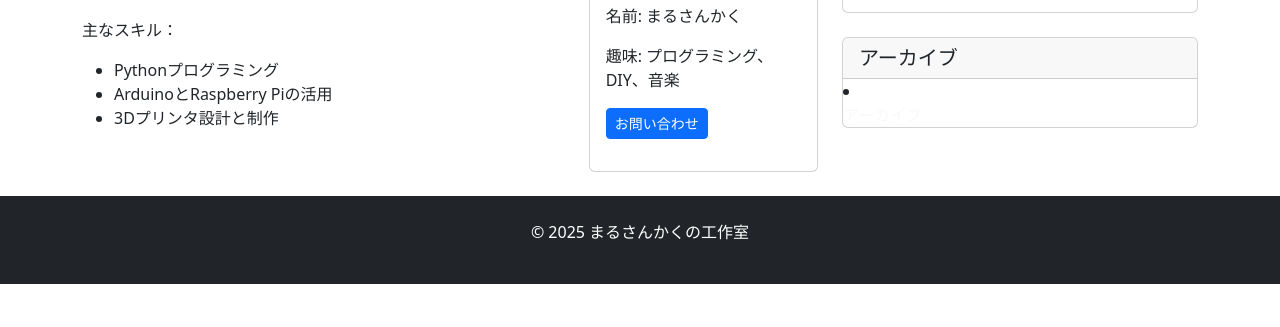
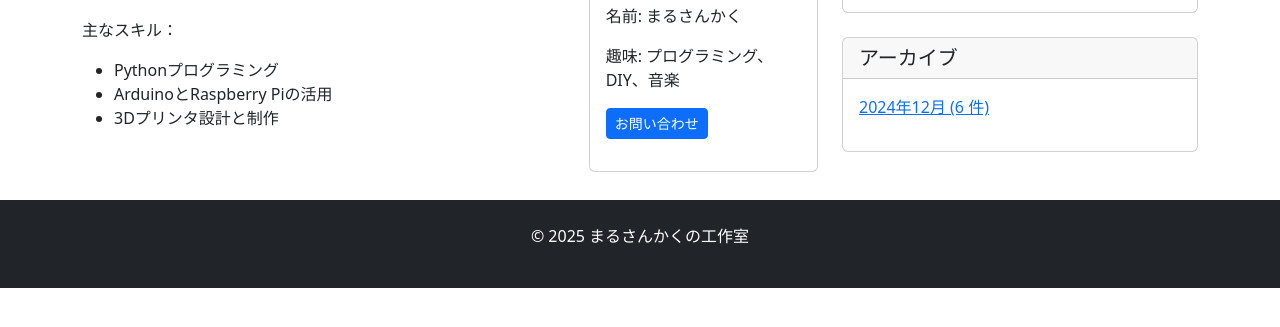
Before and after one commit to MaruSankakuEngineer/Myblog, a Django app: page /about in a window 1280 px wide. Shown: the part 299-626 px from the top of the page. Run offline with Django 5.2, Linux system fonts and the light colour scheme; data comes from the database, SQL or seed files in the repository; some libraries are stand-ins or nearby versions.

Commit message:
ホーム画面にアーカイブを表示

```diff
--- a/Myblog/Myblog/settings.py
+++ b/Myblog/Myblog/settings.py
@@ -64,6 +64,7 @@ TEMPLATES = [
                 'django.template.context_processors.request',
                 'django.contrib.auth.context_processors.auth',
                 'django.contrib.messages.context_processors.messages',
+                "website.context_processor.add_archives",
             ],
         },
     },
--- /dev/null
+++ b/Myblog/website/context_processor.py
@@ -0,0 +1,13 @@
+from django.db.models import Count
+from .models import Article
+from django.db.models.functions import TruncMonth
+
+
+def add_archives(request):
+    archives = (
+        Article.objects.annotate(month=TruncMonth("created_at"))
+        .values("month")
+        .annotate(count=Count("id"))
+        .order_by("-month")
+    )
+    return {"archives": archives}
--- a/Myblog/website/templates/website/base.html
+++ b/Myblog/website/templates/website/base.html
@@ -45,10 +45,19 @@
 
                 <div class="card my-4">
                     <h5 class="card-header">アーカイブ</h5>
-                    <li class="nav-item">
-                        <a class="nav-link text-light" href="{% url 'archive' %}">アーカイブ</a>
-                    </li>
+                    <div class="card-body">
+                        <ul class="list-unstyled">
+                            {% for archive in archives %}
+                                <li>
+                                    <a href="{% url 'archive_month' archive.month.year archive.month.month %}">
+                                        {{ archive.month|date:"Y年m月" }} ({{ archive.count }} 件)
+                                    </a>
+                                </li>
+                            {% endfor %}
+                        </ul>
+                    </div>
                 </div>
+
             </div>
         </div>
     </div>
```
